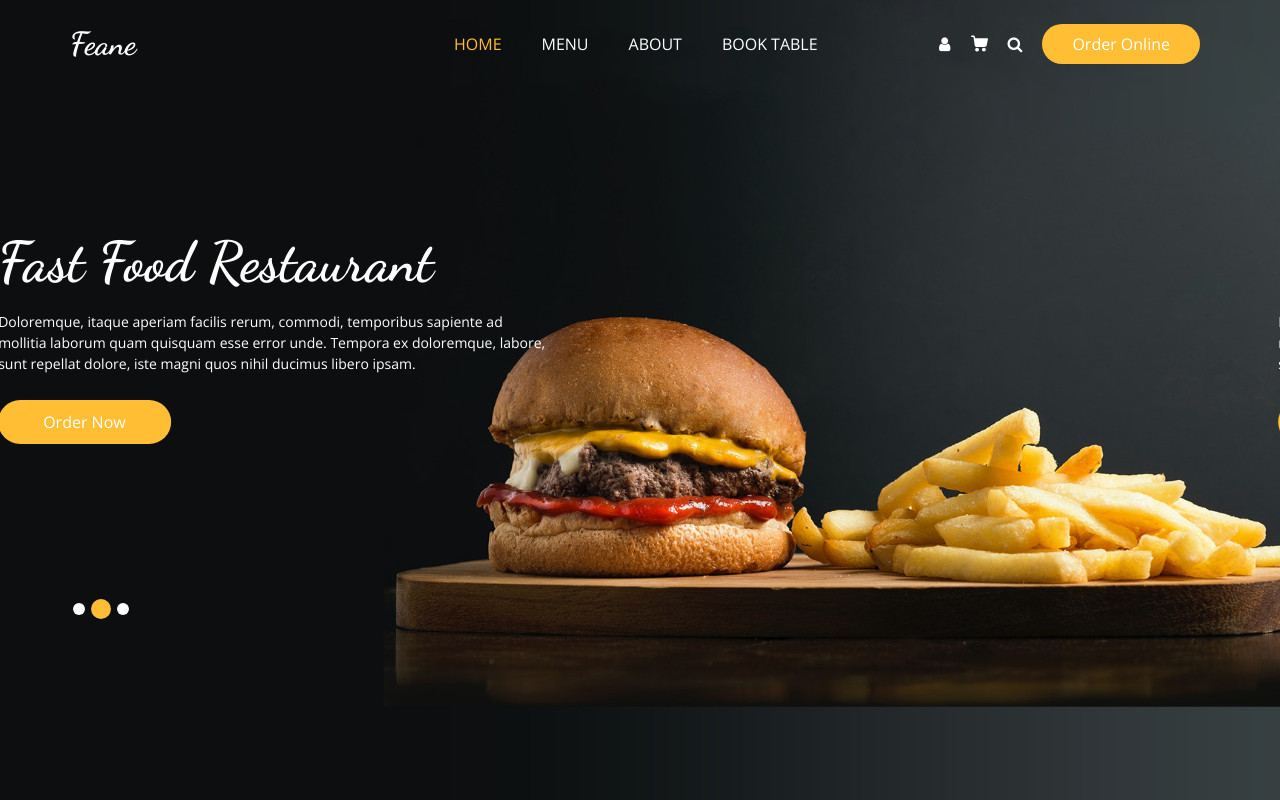
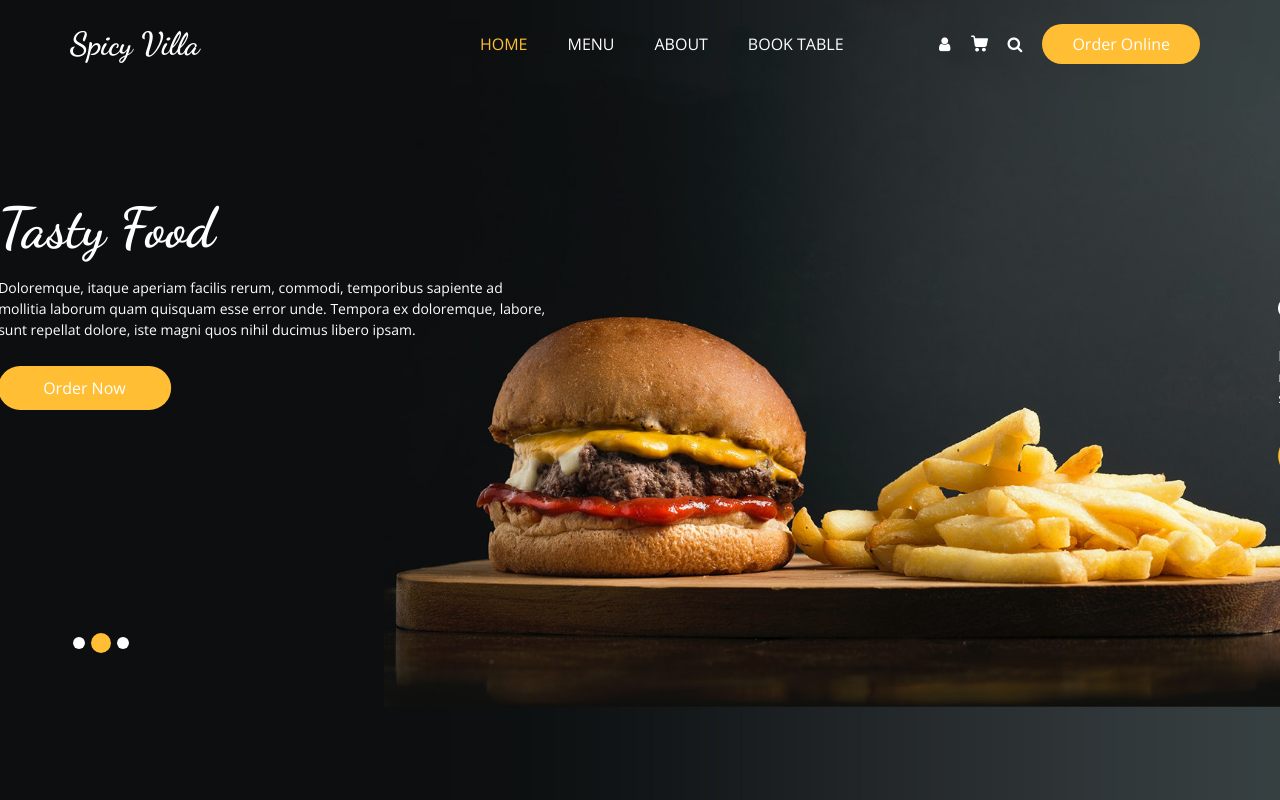
Before and after one commit to mInzamamMalik/real-business-webiste-delete-this, a plain HTML site: page index.html in a window 1280 px wide. Shown: the top 800 px of the page. Drawn offline with nearby package versions, Linux system fonts and the light colour scheme; some packages are replaced by stand-ins of ours.

Commit message:
some changes

```diff
--- a/index.html
+++ b/index.html
@@ -13,7 +13,7 @@
   <meta name="author" content="" />
   <link rel="shortcut icon" href="images/favicon.png" type="">
 
-  <title> Feane </title>
+  <title> Spicy Villa </title>
 
   <!-- bootstrap core css -->
   <link rel="stylesheet" type="text/css" href="css/bootstrap.css" />
@@ -44,7 +44,7 @@
         <nav class="navbar navbar-expand-lg custom_nav-container ">
           <a class="navbar-brand" href="index.html">
             <span>
-              Feane
+              Spicy Villa
             </span>
           </a>
 
@@ -149,7 +149,7 @@
                 <div class="col-md-7 col-lg-6 ">
                   <div class="detail-box">
                     <h1>
-                      Fast Food Restaurant
+                      Tasty Food
                     </h1>
                     <p>
                       Doloremque, itaque aperiam facilis rerum, commodi, temporibus sapiente ad mollitia laborum quam quisquam esse error unde. Tempora ex doloremque, labore, sunt repellat dolore, iste magni quos nihil ducimus libero ipsam.
@@ -170,7 +170,7 @@
                 <div class="col-md-7 col-lg-6 ">
                   <div class="detail-box">
                     <h1>
-                      Fast Food Restaurant
+                      Relax and Fresh Environment
                     </h1>
                     <p>
                       Doloremque, itaque aperiam facilis rerum, commodi, temporibus sapiente ad mollitia laborum quam quisquam esse error unde. Tempora ex doloremque, labore, sunt repellat dolore, iste magni quos nihil ducimus libero ipsam.
@@ -191,7 +191,7 @@
                 <div class="col-md-7 col-lg-6 ">
                   <div class="detail-box">
                     <h1>
-                      Fast Food Restaurant
+                      Take away & dine-in
                     </h1>
                     <p>
                       Doloremque, itaque aperiam facilis rerum, commodi, temporibus sapiente ad mollitia laborum quam quisquam esse error unde. Tempora ex doloremque, labore, sunt repellat dolore, iste magni quos nihil ducimus libero ipsam.
@@ -1102,7 +1102,7 @@
           <div class="detail-box">
             <div class="heading_container">
               <h2>
-                We Are Feane
+                We Are Spicy Villa
               </h2>
             </div>
             <p>
@@ -1271,7 +1271,7 @@
         <div class="col-md-4 footer-col">
           <div class="footer_detail">
             <a href="" class="footer-logo">
-              Feane
+              Spicy Villa
             </a>
             <p>
               Necessary, making this the first true generator on the Internet. It uses a dictionary of over 200 Latin words, combined with
```
Also changed, not shown: about.html (+4 -4 lines), book.html (+3 -3 lines), menu.html (+3 -3 lines).
